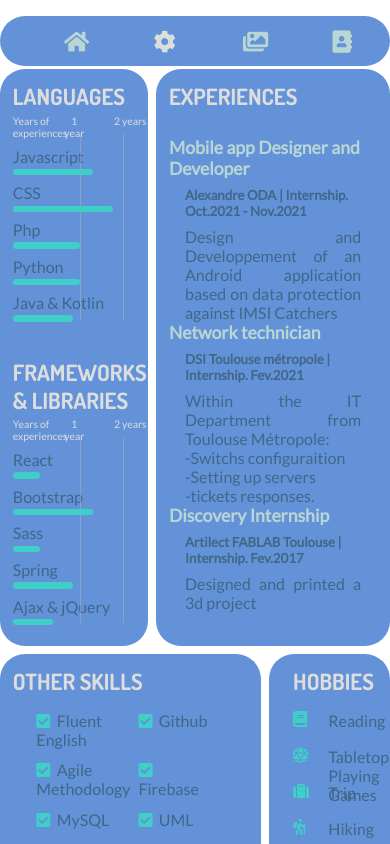
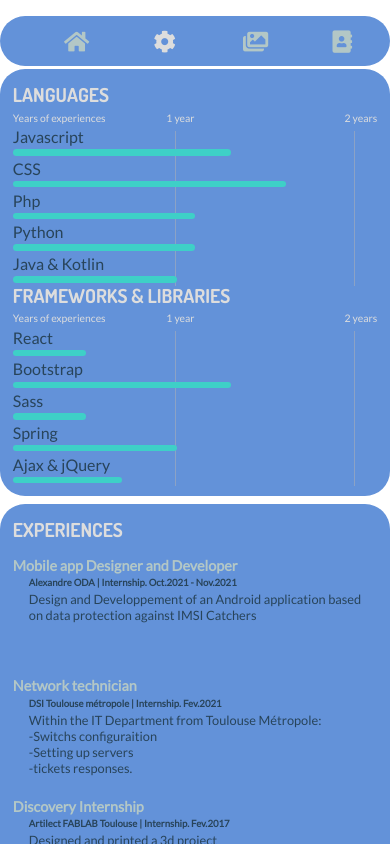
Before and after one commit to milaneuh/react-portofolio-milan, a React (Create React App) app: page /skills in a window 390 px wide. Shown: the top 844 px of the page. Built offline with nearby package versions, Linux system fonts and the light colour scheme.

Commit message:
Changes in the color scheme

```diff
--- a/src/styles/_settings.scss
+++ b/src/styles/_settings.scss
@@ -4,10 +4,10 @@
 $font-dosis: 'Dosis', sans-serif;
 $font-josefin: 'Josefin Sans', serif;
 
-$color-QueenBlue: #406787;
+$color-QueenBlue: #28445a;
 $color-ViridianGreen: #406787;
 $color-MediumTurquoise: #64D9D2;
-$color-Opal: #B8D6D4;
+$color-Opal: #b3c7c6;
 $color-UnitedNationBlue: #6392D9;
 $color-Cultured: #F5F5F5;
 $black: #333;
--- a/src/styles/pages/_skills.scss
+++ b/src/styles/pages/_skills.scss
@@ -67,7 +67,7 @@
               content:'';
               background: rgba(180, 179, 179, 0.507);
               position: absolute;
-              height: 186px;
+              height: 182px;
               width: 1px;
               transform: translate(9px, 19px);
             }
@@ -189,7 +189,7 @@
     }
   }
   @media screen and (max-width: 950px){
-    .knowledgesContent {
+    .skillsContent {
       h3 {
         font-size: 1.2rem !important;
       }
@@ -205,7 +205,7 @@
     }
   }
   @media screen and (max-width: 850px){
-    .knowledgesContent {
+    .skillsContent {
       h4 {
         font-size: .9rem !important;
       }
@@ -216,7 +216,7 @@
     }
   }
   @media screen and (max-width: 500px){
-    .knowledgesContent {
+    .skillsContent {
       display: grid !important;
       grid-template-columns: 1fr !important;
       grid-template-rows: 1fr 1fr 180px 180px !important;
@@ -224,7 +224,7 @@
       .languages {
         grid-area: 1 !important;
       }
-      .experience {
+      .experiences {
         grid-area: 2 !important;
         margin-left: 0 !important;
       }
@@ -236,5 +236,8 @@
         grid-area: 4 !important;
         margin-top: .5rem !important;
       }
+      .languagesFrameworks .years span:nth-child(2):before, .languagesFrameworks .years span:nth-child(3):before {
+        height: 155px  !important;
+    }
     }
   }
```
